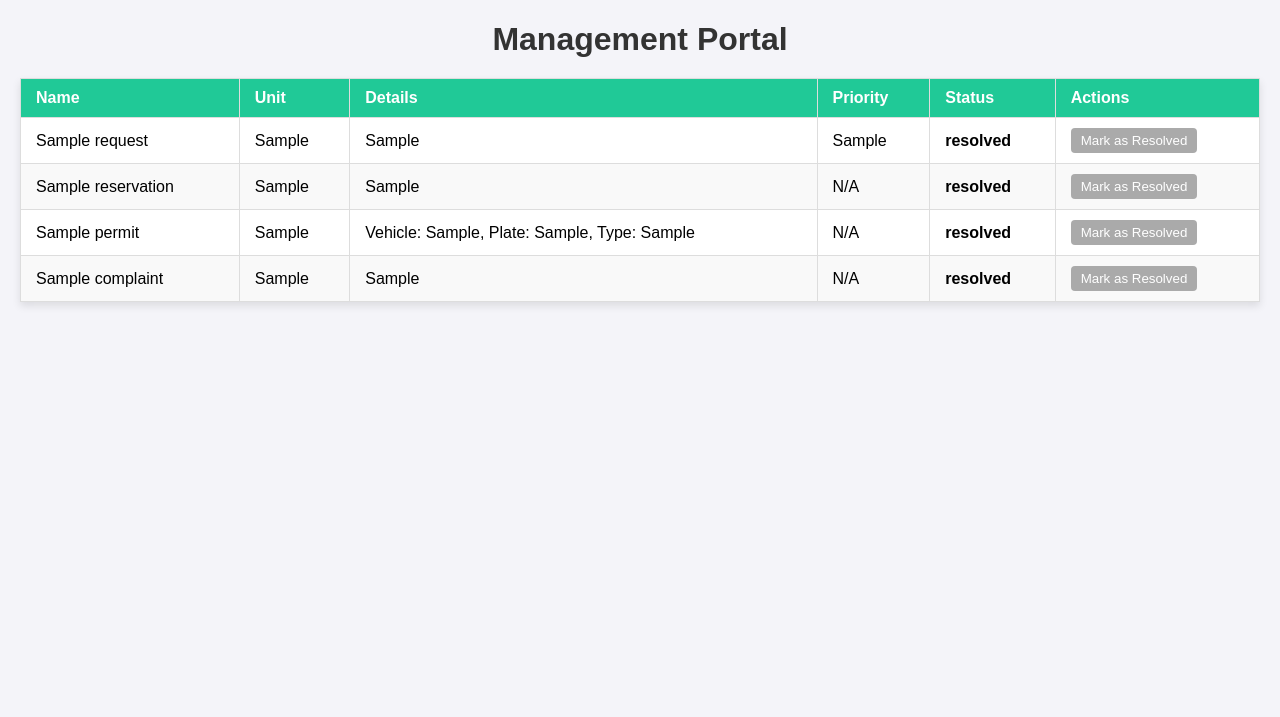
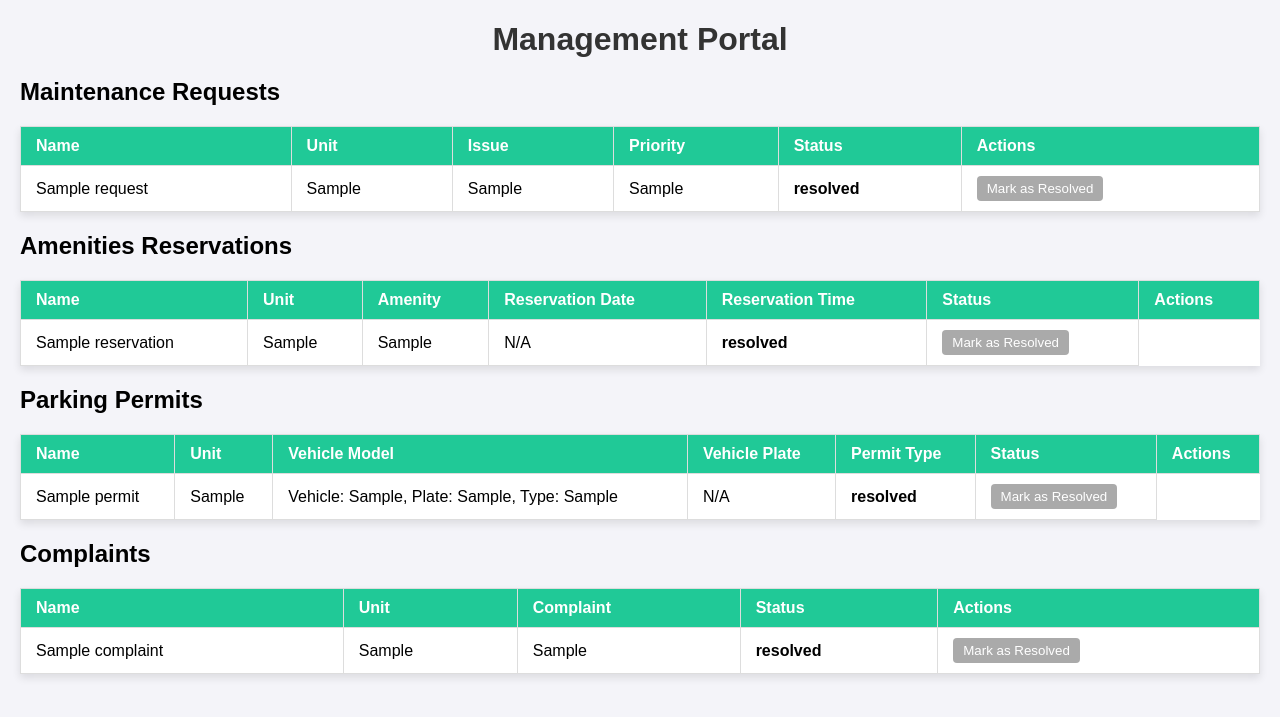
Before and after one commit to CyberSavvyy/MaintenanceWebsite, a Flask app: page /management in a window 1280 px wide. Shown: the top 717 px of the page. Run offline with Flask 3, Linux system fonts and the light colour scheme; tables that the repository leaves empty hold one stand-in row (values such as "Sample post").

Commit message:
add several functionalities to the app.py and management.html

```diff
--- a/templates/management.html
+++ b/templates/management.html
@@ -12,20 +12,21 @@
   <body>
     <h1>Management Portal</h1>
 
-    <!-- Tickets Table -->
+    <!-- Maintenance Requests -->
+    <h2>Maintenance Requests</h2>
     <table>
       <thead>
         <tr>
           <th>Name</th>
           <th>Unit</th>
-          <th>Details</th>
+          <th>Issue</th>
           <th>Priority</th>
           <th>Status</th>
           <th>Actions</th>
         </tr>
       </thead>
       <tbody>
-        {% for ticket in tickets %}
+        {% for ticket in tickets if ticket.category == 'maintenance_requests' %}
         <tr>
           <td>{{ ticket.name }}</td>
           <td>{{ ticket.unit }}</td>
@@ -36,7 +37,115 @@
             <button
               class="resolve-btn"
               data-id="{{ ticket.id }}"
-              data-category="{{ ticket.category }}"
+              data-category="maintenance_requests"
+              {% if ticket.status == 'resolved' %} disabled {% endif %}
+            >
+              Mark as Resolved
+            </button>
+          </td>
+        </tr>
+        {% endfor %}
+      </tbody>
+    </table>
+
+    <!-- Amenities Reservations -->
+    <h2>Amenities Reservations</h2>
+    <table>
+      <thead>
+        <tr>
+          <th>Name</th>
+          <th>Unit</th>
+          <th>Amenity</th>
+          <th>Reservation Date</th>
+          <th>Reservation Time</th>
+          <th>Status</th>
+          <th>Actions</th>
+        </tr>
+      </thead>
+      <tbody>
+        {% for ticket in tickets if ticket.category == 'amenities_reservations' %}
+        <tr>
+          <td>{{ ticket.name }}</td>
+          <td>{{ ticket.unit }}</td>
+          <td>{{ ticket.details }}</td>
+          <td>{{ ticket.priority }}</td>
+          <td class="status">{{ ticket.status }}</td>
+          <td>
+            <button
+              class="resolve-btn"
+              data-id="{{ ticket.id }}"
+              data-category="amenities_reservations"
+              {% if ticket.status == 'resolved' %} disabled {% endif %}
+            >
+              Mark as Resolved
+            </button>
+          </td>
+        </tr>
+        {% endfor %}
+      </tbody>
+    </table>
+
+    <!-- Parking Permits -->
+    <h2>Parking Permits</h2>
+    <table>
+      <thead>
+        <tr>
+          <th>Name</th>
+          <th>Unit</th>
+          <th>Vehicle Model</th>
+          <th>Vehicle Plate</th>
+          <th>Permit Type</th>
+          <th>Status</th>
+          <th>Actions</th>
+        </tr>
+      </thead>
+      <tbody>
+        {% for ticket in tickets if ticket.category == 'parking_permits' %}
+        <tr>
+          <td>{{ ticket.name }}</td>
+          <td>{{ ticket.unit }}</td>
+          <td>{{ ticket.details }}</td>
+          <td>{{ ticket.priority }}</td>
+          <td class="status">{{ ticket.status }}</td>
+          <td>
+            <button
+              class="resolve-btn"
+              data-id="{{ ticket.id }}"
+              data-category="parking_permits"
+              {% if ticket.status == 'resolved' %} disabled {% endif %}
+            >
+              Mark as Resolved
+            </button>
+          </td>
+        </tr>
+        {% endfor %}
+      </tbody>
+    </table>
+
+    <!-- Complaints -->
+    <h2>Complaints</h2>
+    <table>
+      <thead>
+        <tr>
+          <th>Name</th>
+          <th>Unit</th>
+          <th>Complaint</th>
+          <th>Status</th>
+          <th>Actions</th>
+        </tr>
+      </thead>
+      <tbody>
+        {% for ticket in tickets if ticket.category == 'complaints' %}
+        <tr>
+          <td>{{ ticket.name }}</td>
+          <td>{{ ticket.unit }}</td>
+          <td>{{ ticket.details }}</td>
+          <td class="status">{{ ticket.status }}</td>
+          <td>
+            <button
+              class="resolve-btn"
+              data-id="{{ ticket.id }}"
+              data-category="complaints"
               {% if ticket.status == 'resolved' %} disabled {% endif %}
             >
               Mark as Resolved
```
Also changed, not shown: management.html (deleted, +0 -78 lines).
